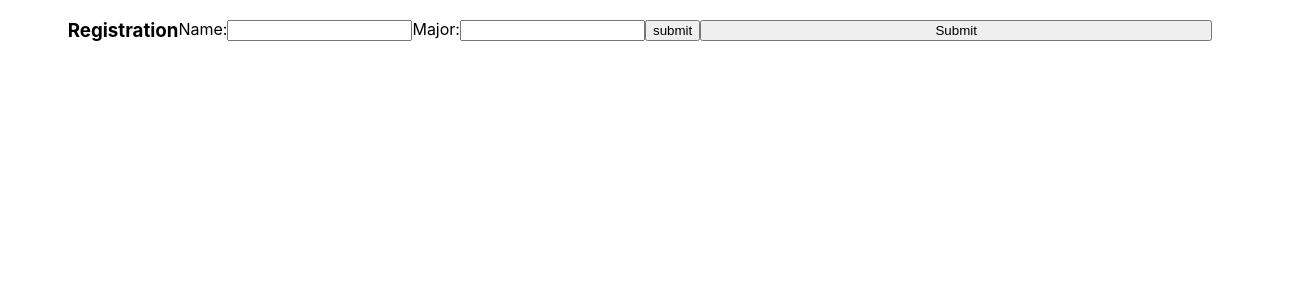
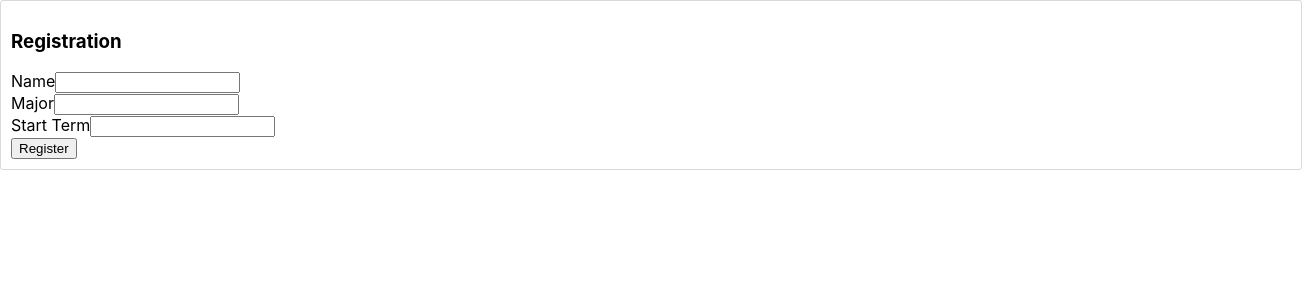
Before and after one commit to ucladevx/Aphrodite, a React (Create React App) app: page /form in a window 1280 px wide. Shown: the top 300 px of the page, 1302 px wide, since content can reach past the window. Built offline with nearby package versions, Linux system fonts and the light colour scheme.

Commit message:
basic form component

```diff
--- a/package.json
+++ b/package.json
@@ -5,8 +5,12 @@
   "dependencies": {
     "react": "^16.5.2",
     "react-dom": "^16.5.2",
+    "react-redux": "^5.0.7",
+    "react-router": "^4.3.1",
     "react-router-dom": "^4.3.1",
-    "react-scripts": "2.0.5"
+    "react-scripts": "2.0.5",
+    "redux": "^4.0.1",
+    "redux-form": "^7.4.2"
   },
   "scripts": {
     "start": "react-scripts start",
--- a/src/Components/Form/Form.css
+++ b/src/Components/Form/Form.css
@@ -1,8 +1,25 @@
+.registration {
+    width: 100%;
+    height: 100%;
+
+
+
+    padding: 10px;
+    border-radius: 3px;
+    border: 1px solid rgba(0, 0, 0, 0.15);
+    justify-content: center;
+    align-items: center;
+
+
+}
+
+
 .registration-form {
     width: 100%;
     height: 100%;
 
     display:flex;
+    font-family: 'Courier New', Courier, monospace;
 
     justify-content: center;
     align-items: center;
--- a/src/Components/Form/Form.js
+++ b/src/Components/Form/Form.js
@@ -1,17 +1,24 @@
 import React, { Component } from 'react';
 import './Form.css';
+
+// https://reactjs.org/docs/forms.html based on this tutorial
+// TO DO:
+// make name, major (?) required input fields
+// add start term -- drop down menu?
+
 
 
 class Form extends Component {
   constructor(props) {
+
     super(props);
-    // console.log("constructor called");
+
     this.state = {
       name: '',
-      major: ''
-  };
+      major: '',
+      startTerm: ''
+    };
 
-    // console.log("initial state: " + this.state.name + ", " + this.state.major)
     this.handleInputChange = this.handleInputChange.bind(this);
     this.handleSubmit = this.handleSubmit.bind(this);
   }
@@ -22,17 +29,18 @@ class Form extends Component {
     const value = target.value;
     const name = target.name;
 
-    this.setState( {
+    this.setState({
       [name]: value // updates the state key corresponding to the given input field
     });
 
     console.log("state of name: " + this.state.name)
+    console.log("state of start term: " + this.state.startTerm)
     console.log("state of major: " + this.state.major)
 
     }
 
   handleSubmit(event) {
-    alert('name: ' + this.state.name + ', major: ' + this.state.major);
+    alert('name: ' + this.state.name + ', major: ' + this.state.major + ", " + this.state.startTerm);
 
     event.preventDefault();
   }
@@ -40,33 +48,49 @@ class Form extends Component {
 
   render() {
     return (
-      <div className = "registration-form">
+      <div className = "registration">
 
         <h3> Registration </h3>
 
-        <form onSubmit = {this.handleSubmit}>
-
+        <div>
           <label>
-            Name:
-            <input name = "name" value = {this.state.name} type = "text" onChange = {this.handleInputChange}/>
+            Name
+            <input
+            name = "name"
+            type = "text"
+            value = {this.state.name}
+            onChange = {this.handleInputChange}
+            />
           </label>
-
+        </div>
+        <div>
           <label>
-            Major:
-            <input name = "major" value = {this.state.major} type = "text" onChange = {this.handleInputChange}/>
+            Major
+            <input
+            name = "major"
+            type = "text"
+            value = {this.state.major}
+            onChange = {this.handleInputChange}
+            />
           </label>
-
-
-            <input type = "submit" value = "submit"/>
-
-        </form>
-
-
-        <button className = "registration-button" type = "submit" label = "submit" > Submit </button>
-
-
-
-
+        </div>
+        <div>
+          <label>
+            Start Term
+            <input
+            name = "startTerm"
+            type = "text"
+            value = {this.state.startTerm}
+            onChange = {this.handleInputChange}
+            />
+          </label>
+        </div>
+        <div>
+          <input hidden type = "submit" />
+          <button type = "submit" onClick = {this.handleSubmit}>
+          Register
+          </button>
+        </div>
 
       </div>
 
```
Also changed, not shown: 1 other file (tests, documents, lock files or other folders).
